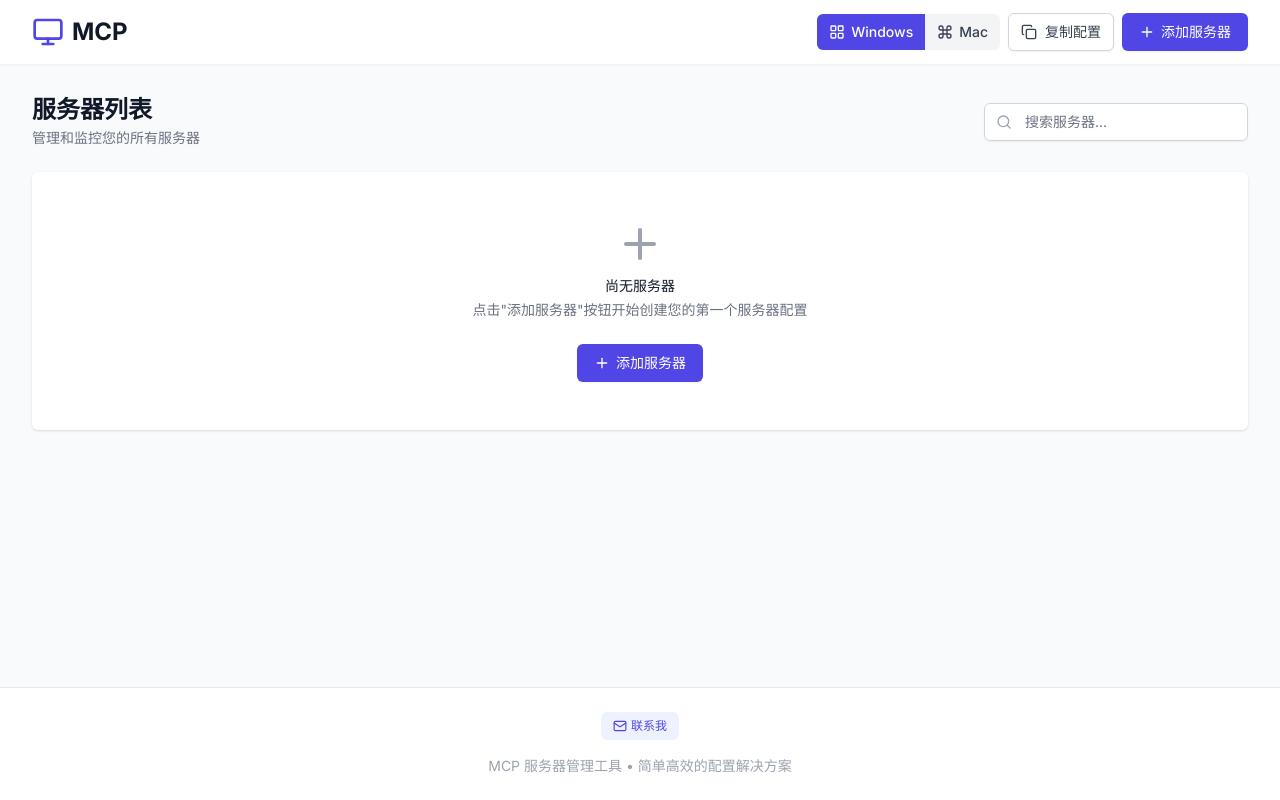
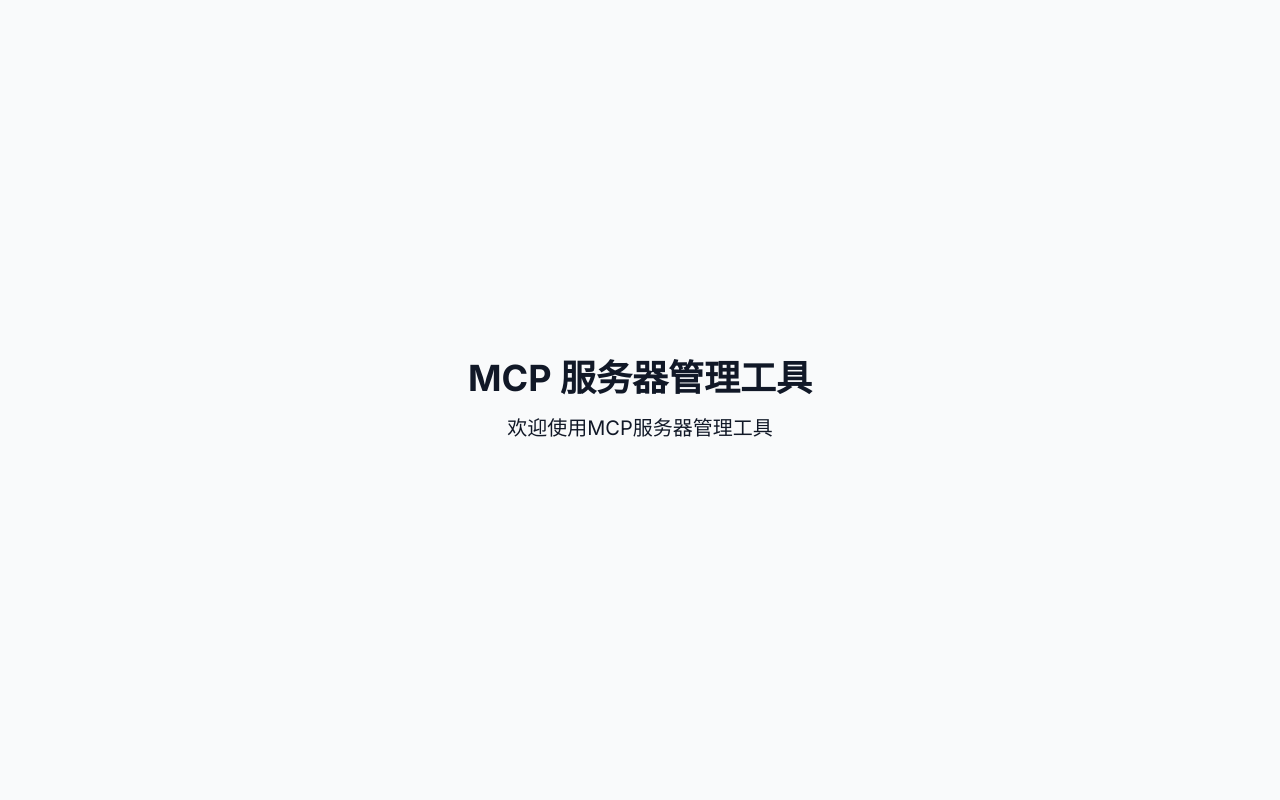
Before and after one commit to Ceeon/mcpmanager-next, a Next.js app: page / in a window 1280 px wide. Built offline with nearby package versions, Linux system fonts and the light colour scheme.

Commit message:
更新项目文件：删除不需要的文件并添加 app/page.js

```diff
--- /dev/null
+++ b/app/page.js
@@ -0,0 +1,11 @@
+export default function Home() {
+  // 添加调试信息
+  console.log("测试部署更新: " + new Date().toISOString());
+
+  return (
+    <div className="flex min-h-screen flex-col items-center justify-center p-24">
+      <h1 className="text-4xl font-bold mb-4">MCP 服务器管理工具</h1>
+      <p className="text-xl">欢迎使用MCP服务器管理工具</p>
+    </div>
+  );
+}
```
Also changed, not shown: 6 other files (tests, documents, lock files or other folders).
